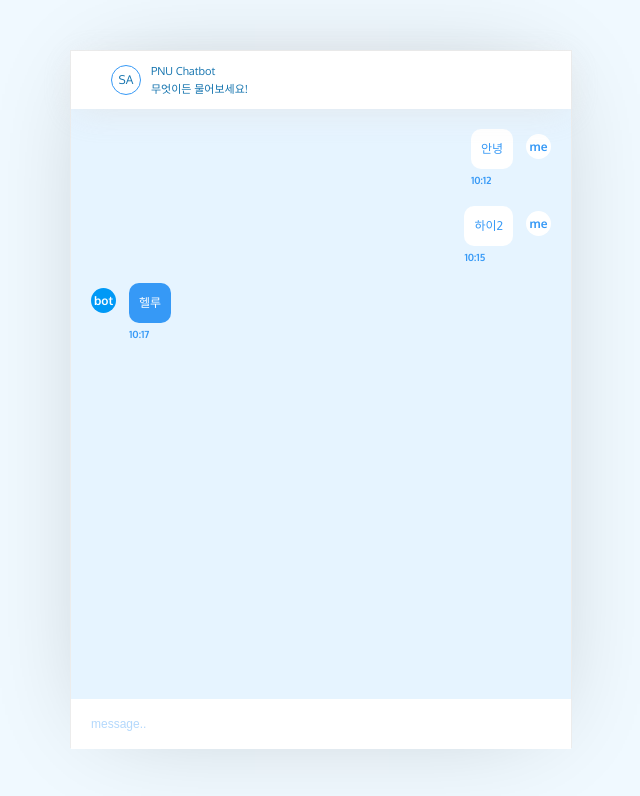
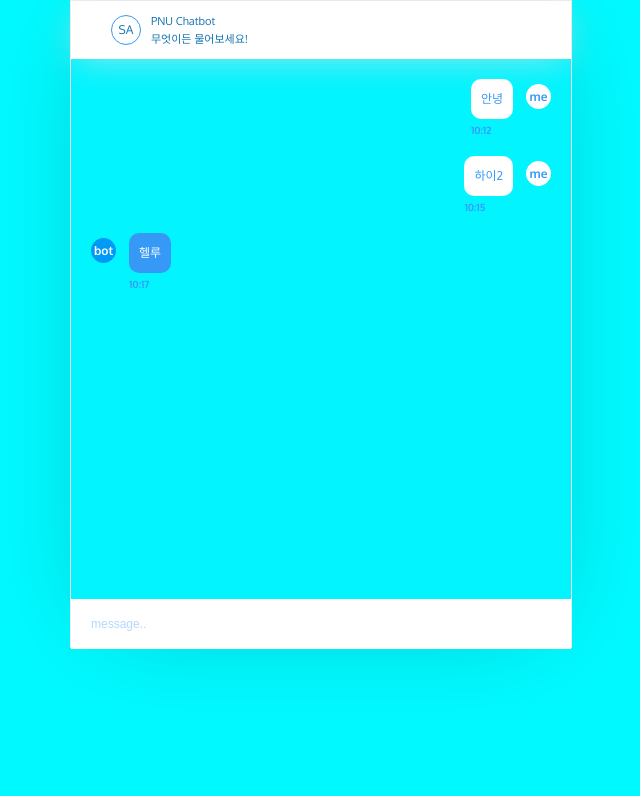
Before and after one commit to pnu-004-team1/Chatbot_front, a React (Create React App) app: page / in a window 1280 px wide. Shown: the top 796 px of the page, without its empty margins (319-959 px from the left). Built offline with nearby package versions, Linux system fonts and the light colour scheme.

Commit message:
css update, height 값 조정

```diff
--- a/src/common/css/common.css
+++ b/src/common/css/common.css
@@ -1,14 +1,21 @@
 /* Setting */
 @import url('https://fonts.googleapis.com/css?family=Oxygen:300,400,700&subset=latin-ext');
 *:focus {outline:none;}
+/* html {
+    padding: 0;
+    height: 100%;
+} */
 body {
     font-family: 'Oxygen', sans-serif;
-    background-color: #F0F9FF;
+    background-color: #00F9FF;
     margin:0;
-    padding:50px 0;
+    /* padding:50px 0; */
+    padding: 0;
+    height: 100%;
 }
 .container {
     width: 100%;
+    height: 100%;
     max-width: 500px;
     margin: 0 auto;
     border: 1px solid #ececec;
@@ -16,7 +23,7 @@ body {
     box-shadow: 0px 0px 100px -33px #0000003d;
 }
 
-
+#root {heigth: 100%; padding: 0;}
 body .chatHeader {
     background-color: #fff;
     position: relative;
@@ -125,7 +132,7 @@ body .chatSend > #send-message {
 
 body .chatContent {
     height: 100%;
-    min-height: 550px;
+    min-height: 500px;
     padding: 20px;
     max-height: 450px;
     overflow-y: auto;
```
